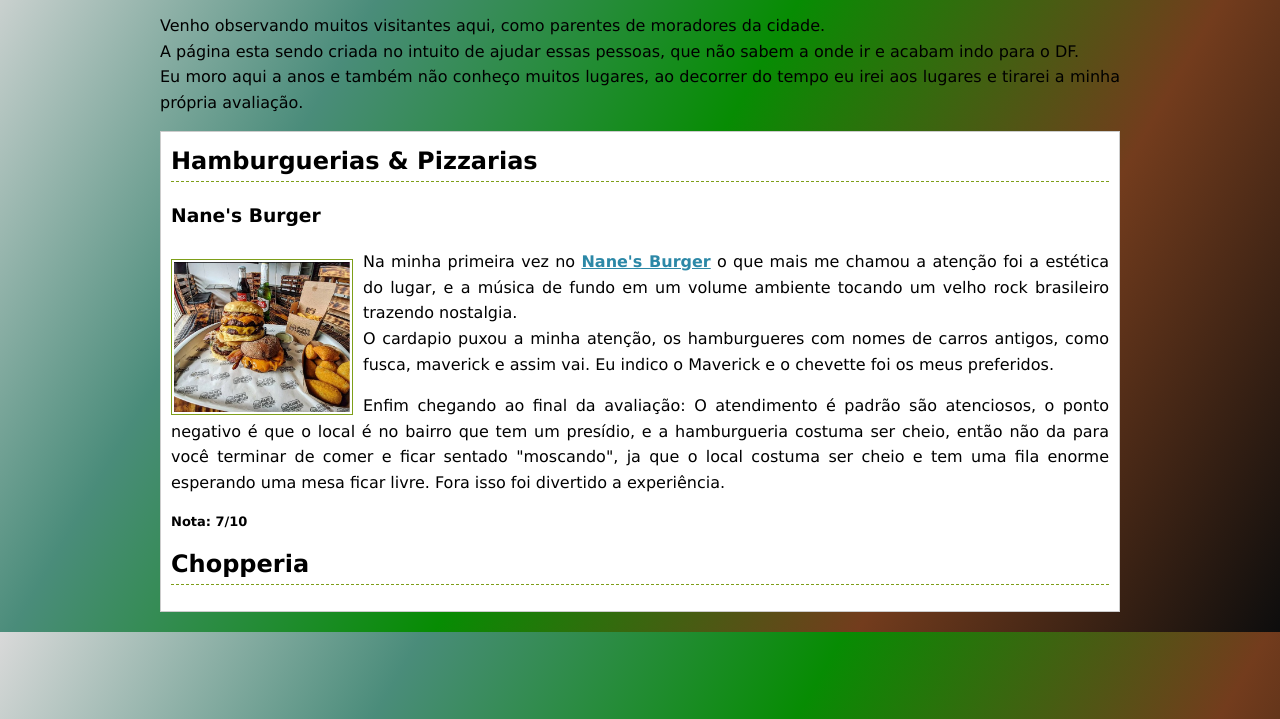
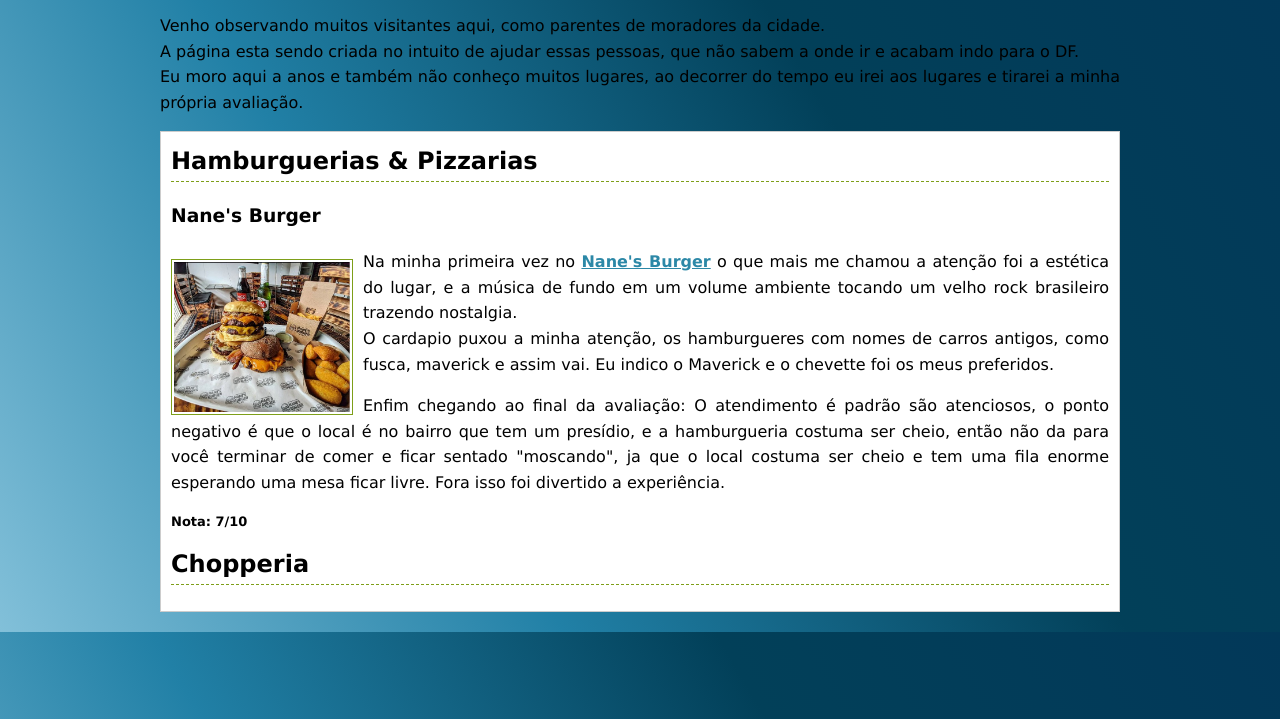
Before and after one commit to 6Dedos/Minha-primeira-p-gina, a plain HTML site: page index.html in a window 1280 px wide. Shown: the part 81-800 px from the top of the page. Drawn offline with nearby package versions, Linux system fonts and the light colour scheme; a script that the page names is missing.

Commit message:
Add files via upload

```diff
--- a/estilo.css
+++ b/estilo.css
@@ -5,7 +5,7 @@
 }
 
 body {
-    background-image: linear-gradient(120deg,#D9D9D9,#4A8C7A,#078C03, #733C1D,#0D0D0D);
+    background-image: linear-gradient(240deg,#023859,#024059,#2180A6, #82C0D9);
     font-family: 'Lucida Sans', 'Lucida Sans Regular', 'Lucida Grande', 'Lucida Sans Unicode', Geneva, Verdana, sans-serif;
     line-height: 1.6;
 }
```
